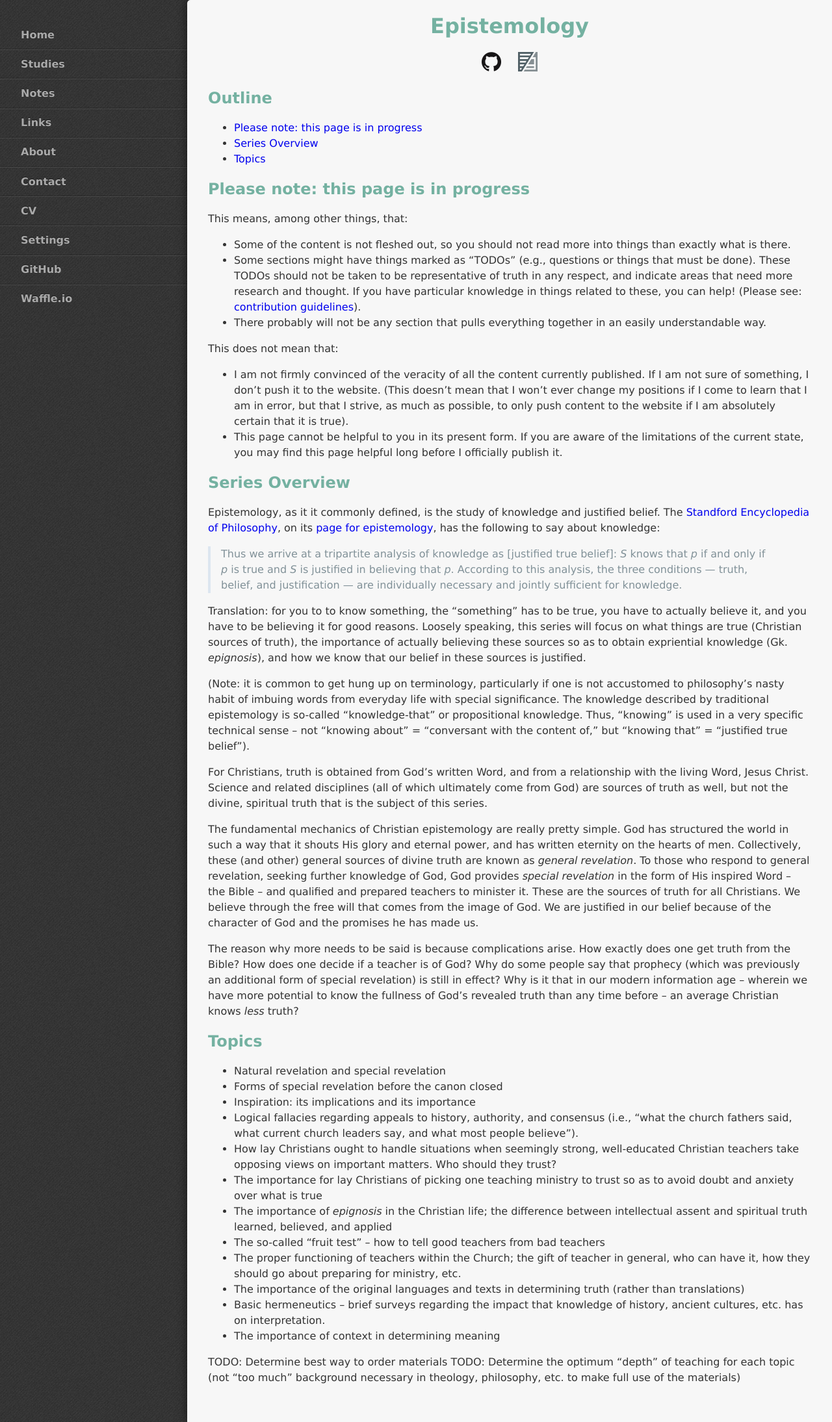
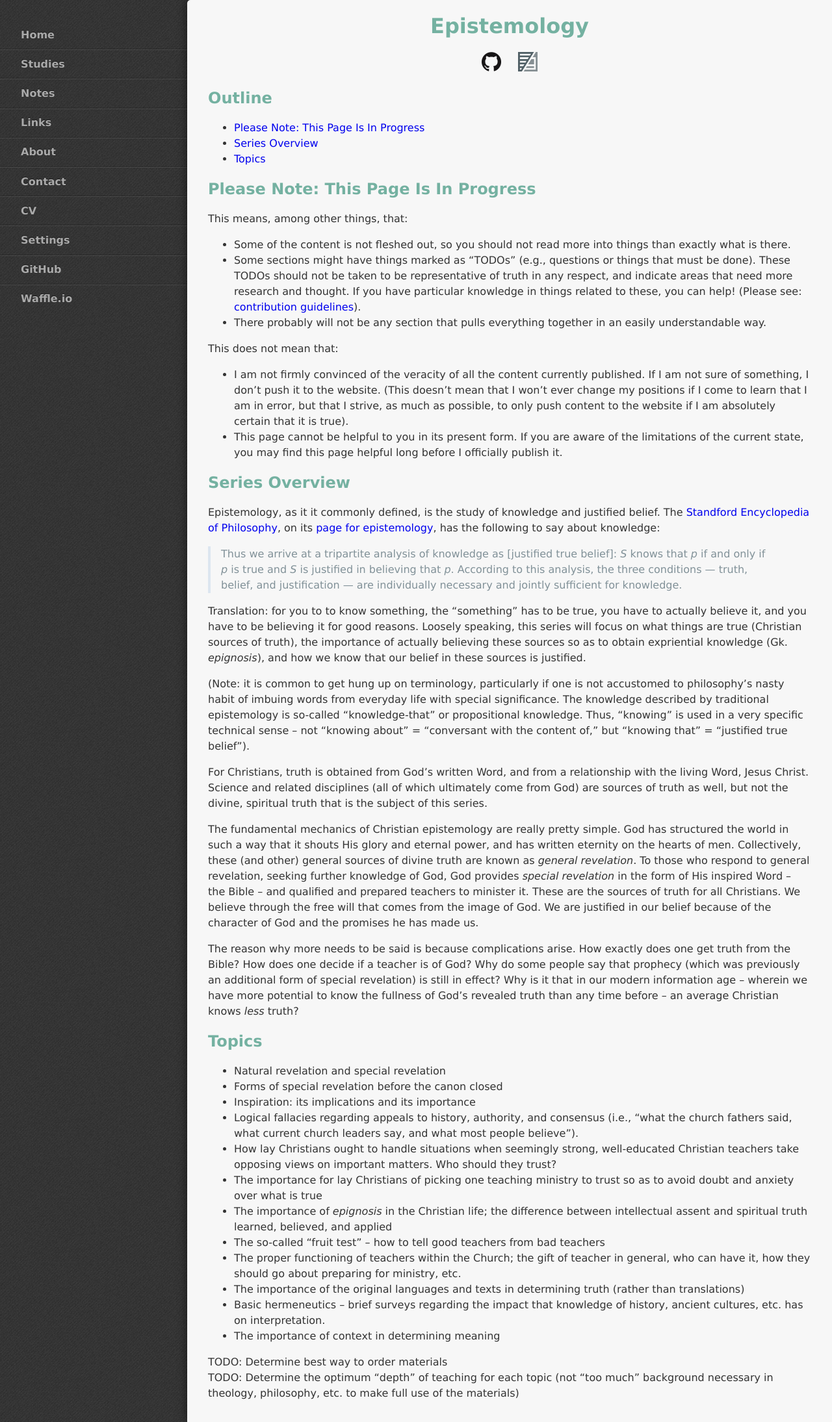
Before and after one commit to StevenTammen/chrya.com, a Jekyll site: the page built from studies/epistemology.md, in a window 1280 px wide. Shown: the whole page at 65% size. Built offline with Jekyll 4.4.1, drawn with Linux system fonts in a browser that asks for light colours.

```diff
--- a/studies/epistemology.md
+++ b/studies/epistemology.md
@@ -20,11 +20,11 @@ title: Epistemology
 
 ## Outline
 
-- [Please note: this page is in progress](#please-note--this-page-is-in-progress)
+- [Please Note: This Page Is In Progress](#please-note--this-page-is-in-progress)
 - [Series Overview](#series-overview)
 - [Topics](#topics)
 
-## Please note: this page is in progress
+## Please Note: This Page Is In Progress
 
 This means, among other things, that:
 
@@ -68,5 +68,5 @@ The reason why more needs to be said is because complications arise. How exactly
 - Basic hermeneutics -- brief surveys regarding the impact that knowledge of history, ancient cultures, etc. has on interpretation.
 - The importance of context in determining meaning
 
-TODO: Determine best way to order materials
+TODO: Determine best way to order materials \\
 TODO: Determine the optimum "depth" of teaching for each topic (not "too much" background necessary in theology, philosophy, etc. to make full use of the materials)
```
